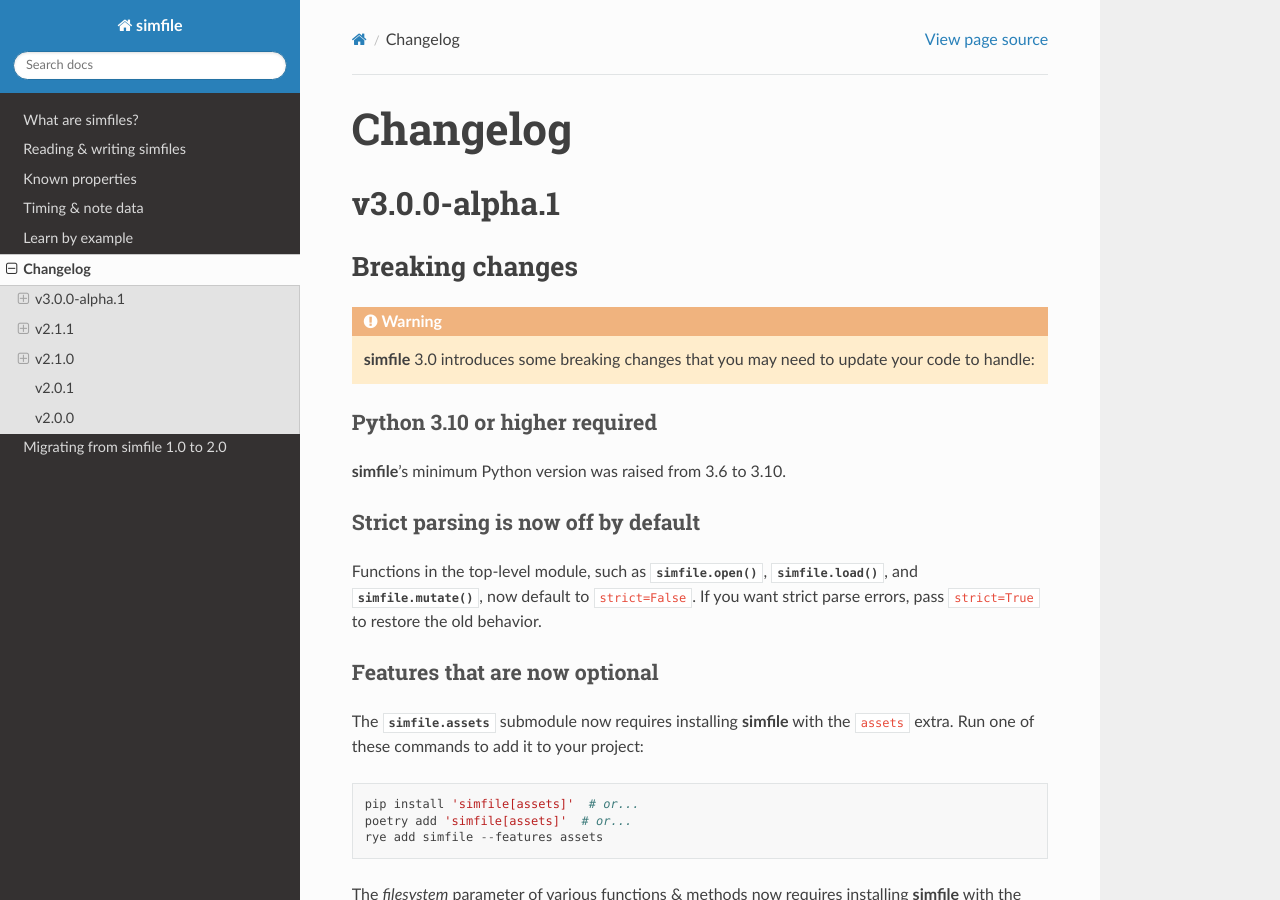
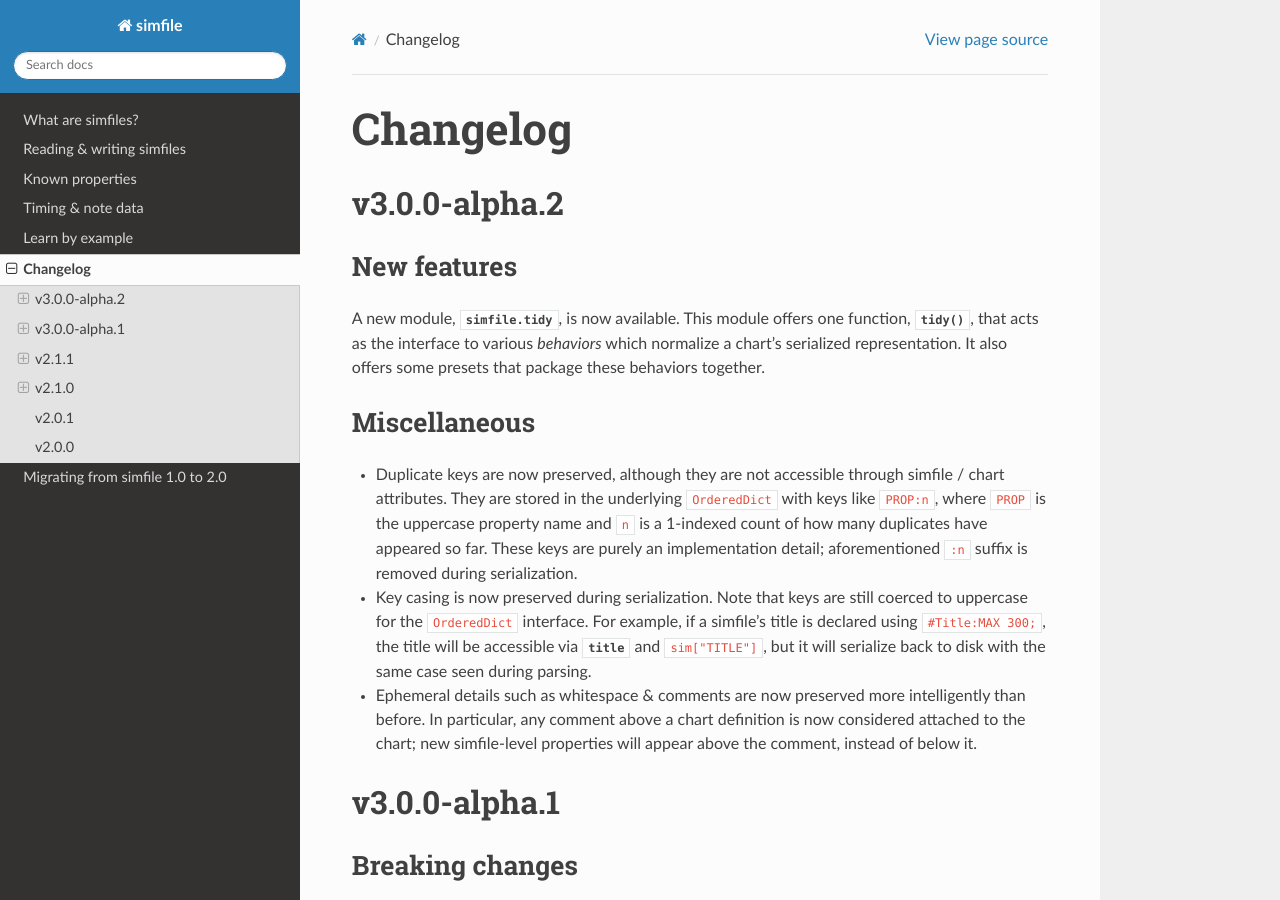
Before and after one commit to garcia/simfile, a Sphinx documentation site: the page built from docs/source/changelog.rst, in a window 1280 px wide and 900 px high. Built offline with Sphinx 7.4.7 and the Read the Docs theme 3.1.0, drawn with Linux system fonts in a browser that asks for light colours.

Commit message:
Bump version & update changelog

```diff
--- a/docs/source/changelog.rst
+++ b/docs/source/changelog.rst
@@ -2,6 +2,40 @@
 
 Changelog
 =========
+
+v3.0.0-alpha.2
+--------------
+
+New features
+~~~~~~~~~~~~
+
+A new module, :mod:`simfile.tidy`, is now available.
+This module offers one function, :func:`~.tidy`,
+that acts as the interface to various *behaviors*
+which normalize a chart's serialized representation.
+It also offers some presets that package these behaviors together.
+
+Miscellaneous
+~~~~~~~~~~~~~
+
+* Duplicate keys are now preserved,
+  although they are not accessible through simfile / chart attributes.
+  They are stored in the underlying ``OrderedDict`` with keys like ``PROP:n``,
+  where ``PROP`` is the uppercase property name and ``n`` is a 1-indexed count
+  of how many duplicates have appeared so far.
+  These keys are purely an implementation detail;
+  aforementioned ``:n`` suffix is removed during serialization.
+* Key casing is now preserved during serialization.
+  Note that keys are still coerced to uppercase for the ``OrderedDict`` interface.
+  For example, if a simfile's title is declared using ``#Title:MAX 300;``,
+  the title will be accessible via :attr:`~.BaseSimfile.title` and ``sim["TITLE"]``,
+  but it will serialize back to disk with the same case seen during parsing.
+* Ephemeral details such as whitespace & comments
+  are now preserved more intelligently than before.
+  In particular, any comment above a chart definition
+  is now considered attached to the chart;
+  new simfile-level properties will appear above the comment,
+  instead of below it.
 
 v3.0.0-alpha.1
 --------------
--- a/pyproject.toml
+++ b/pyproject.toml
@@ -1,6 +1,6 @@
 [project]
 name = "simfile"
-version = "3.0.0a1"
+version = "3.0.0a2"
 description = "Simfile parsing & editing library"
 authors = [
     { name = "Ash Garcia", email = "github@garcia.sh" }
--- a/src/simfile/__init__.py
+++ b/src/simfile/__init__.py
@@ -22,7 +22,7 @@
 from .types import Simfile
 
 
-__version__ = "3.0.0-alpha.1"
+__version__ = "3.0.0a2"
 __all__ = [
     "load",
     "loads",
```
